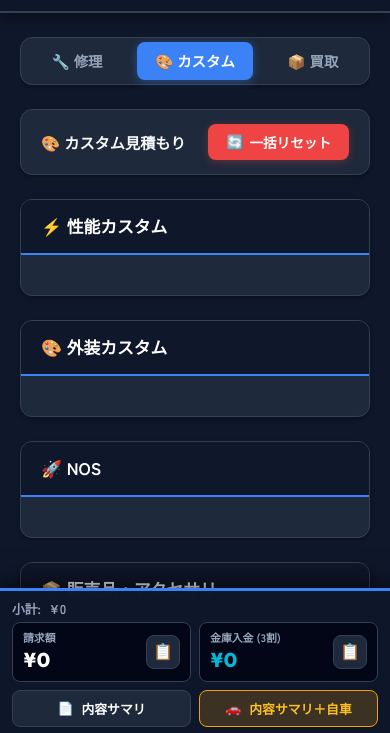
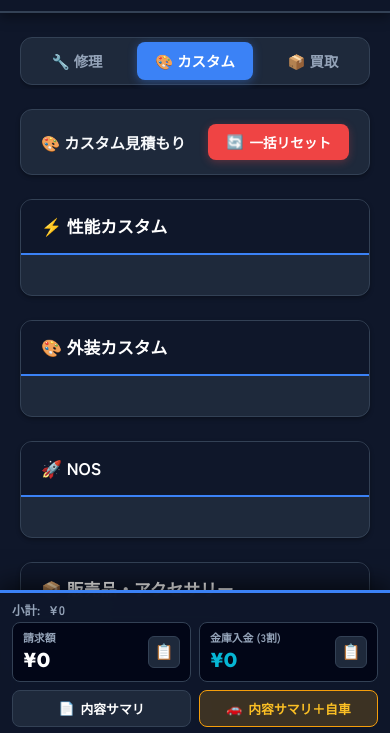
Before and after one commit to wauman336633/gta5-mechanic-calculator, a website: page custom.html in a window 390 px wide. Shown: the part 109-842 px from the top of the page. Drawn offline with Linux system fonts and the light colour scheme; no server answers.

Commit message:
style: ボトムサマリーバーのスリム化と最下部スクロール余白の拡張により重なりを解消

```diff
--- a/style.css
+++ b/style.css
@@ -50,7 +50,7 @@ body {
   color: var(--text-primary);
   line-height: 1.5;
   -webkit-font-smoothing: antialiased;
-  padding-bottom: 120px; /* Space for bottom sticky bar */
+  padding-bottom: 170px; /* Space for bottom sticky bar */
 }
 
 /* Main Container */
@@ -840,7 +840,7 @@ body {
   -webkit-backdrop-filter: blur(16px);
   border-top: 3px solid var(--accent-blue);
   box-shadow: 0 -4px 25px rgba(0, 0, 0, 0.7);
-  padding: 12px 20px;
+  padding: 8px 18px;
 }
 
 .summary-inner {
@@ -850,20 +850,20 @@ body {
   align-items: center;
   justify-content: space-between;
   flex-wrap: wrap;
-  gap: 16px;
+  gap: 12px;
 }
 
 .summary-amount-block {
   display: flex;
   flex-direction: column;
-  gap: 4px;
+  gap: 2px;
 }
 
 .summary-amount-block .amount-sub {
   display: flex;
   align-items: center;
   gap: 8px;
-  font-size: 0.8rem;
+  font-size: 0.78rem;
   color: var(--text-secondary);
   font-weight: 700;
 }
@@ -884,15 +884,15 @@ body {
 .amounts-grid {
   display: flex;
   align-items: center;
-  gap: 16px;
+  gap: 12px;
 }
 
 .amount-card-inline {
   display: flex;
   align-items: center;
-  gap: 12px;
+  gap: 10px;
   background: #020617;
-  padding: 8px 14px;
+  padding: 6px 12px;
   border-radius: var(--radius-sm);
   border: 1.5px solid var(--border-color);
 }
@@ -903,34 +903,34 @@ body {
 }
 
 .main-label, .vault-label {
-  font-size: 0.75rem;
+  font-size: 0.72rem;
   font-weight: 800;
   color: var(--text-secondary);
 }
 
 .total-price {
   font-family: 'Outfit', sans-serif;
-  font-size: 1.7rem;
+  font-size: 1.55rem;
   font-weight: 800;
   color: #ffffff;
 }
 
 .vault-price {
   font-family: 'Outfit', sans-serif;
-  font-size: 1.7rem;
+  font-size: 1.55rem;
   font-weight: 800;
   color: var(--accent-cyan);
 }
 
 /* Inline Icon Copy Buttons next to main totals */
 .btn-icon-only {
-  width: 40px;
-  height: 40px;
+  width: 36px;
+  height: 36px;
   display: flex;
   align-items: center;
   justify-content: center;
-  border-radius: 8px;
-  font-size: 1.15rem;
+  border-radius: 6px;
+  font-size: 1.05rem;
   cursor: pointer;
   background: #1e293b;
   border: 1.5px solid var(--border-color);
@@ -949,20 +949,20 @@ body {
 .action-buttons-grid {
   display: flex;
   align-items: center;
-  gap: 10px;
+  gap: 8px;
 }
 
 .btn-copy-sub {
   display: flex;
   align-items: center;
-  gap: 8px;
-  padding: 10px 18px;
+  gap: 6px;
+  padding: 8px 14px;
   background: #1e293b;
   border: 1.5px solid var(--border-color);
   border-radius: var(--radius-sm);
   color: #ffffff;
   font-weight: 800;
-  font-size: 0.9rem;
+  font-size: 0.85rem;
   cursor: pointer;
   transition: all 0.2s ease;
 }
@@ -988,6 +988,9 @@ body {
 }
 
 @media (max-width: 680px) {
+  body {
+    padding-bottom: 210px; /* Space for stacked 2-tier bottom bar */
+  }
   .summary-bar {
     padding: 8px 12px;
   }
@@ -1016,9 +1019,9 @@ body {
     font-size: 0.68rem;
   }
   .btn-icon-only {
-    width: 34px;
-    height: 34px;
-    font-size: 1rem;
+    width: 32px;
+    height: 32px;
+    font-size: 0.95rem;
     flex-shrink: 0;
   }
   .action-buttons-grid {
```
